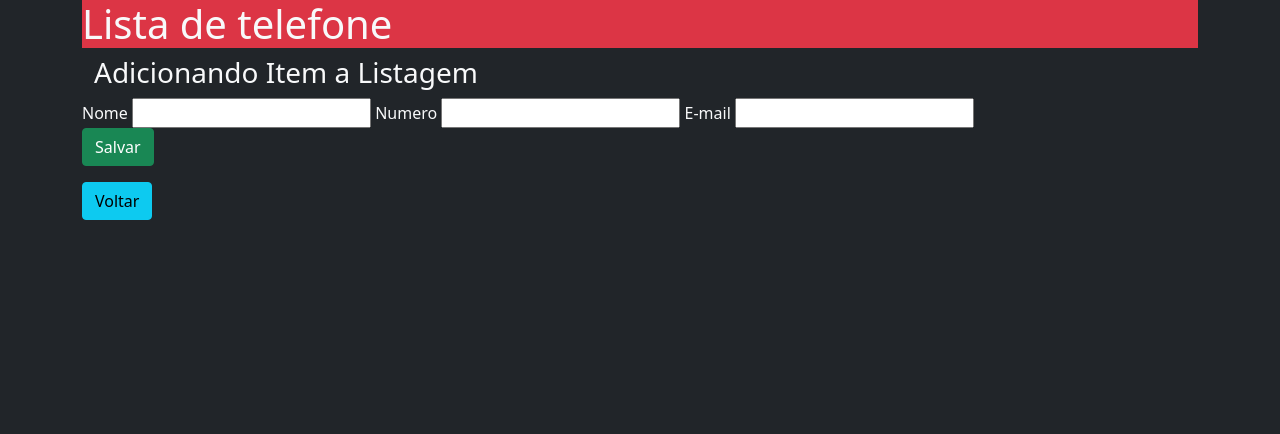
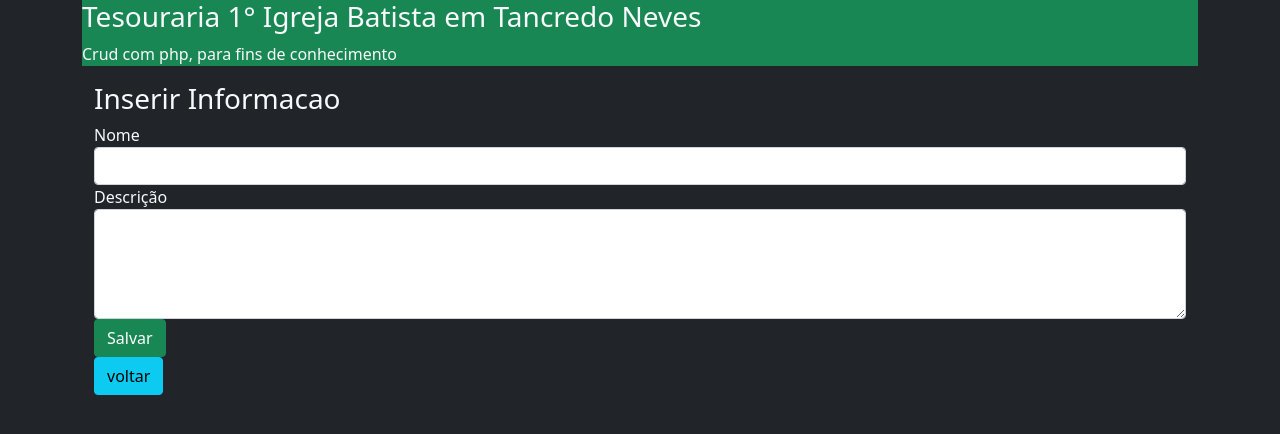
Before and after one commit to PietroCoelho/crud-php, a PHP site: page /cadastrar.php in a window 1280 px wide. Shown: the top 434 px of the page. Run offline with PHP 8.4, Linux system fonts and the light colour scheme.

Commit message:
feat:aplicando projeto novamente, e realizando estrutura de pastas para os arquivos

```diff
--- a/cadastrar.php
+++ b/cadastrar.php
@@ -1,23 +1,11 @@
 <?php
+// Obrigatório para chamada das classes
+require './vendor/autoload.php';
+// Obrigatório para chamada das classes
+$params = $_POST;
+if (isset($params) && !empty($params)) {
 
-/**
- * Adicionando autoload a página principal
- */
-
-use App\Entity\Contato;
-
-require './vendor/autoload.php';
+}
 include './template/header.php';
-include './includes/formulario.php';
+include './views/form.php';
 include './template/footer.php';
-
-
-/**
- * verificação simples
- * Válidação de dados passados
- */
-if (!empty($_POST['nome']) && !empty($_POST['numero']) && !empty($_POST['email'])) {
-
-    $contato = new Contato();
-    $contato->save($_POST);
-}
--- a/composer.json
+++ b/composer.json
@@ -1,7 +1,7 @@
 {
-    "name":"crud/php",
-    "autoload": {
-        "psr-4": {
+    "name": "crud/php",
+    "autoload":{
+        "psr-4":{
             "App\\":"app/"
         }
     }
--- a/includes/formulario.php
+++ /dev/null
@@ -1,26 +0,0 @@
-<main>
-    <div class="container">
-        <h3>Adicionando Item a Listagem</h3>
-    </div>
-
-    <form method="post">
-
-        <div class="form-group">
-            <label for="nome">Nome</label>
-            <input type="text" name="nome" id="nome">
-
-            <label for="numero">Numero</label>
-            <input type="text" name="numero" id="numero">
-
-            <label for="email">E-mail</label>
-            <input type="text" name="email" id="email">
-        </div>
-        <div class="form-group">
-            <input type="submit" id="salvar_form" value="Salvar" class="btn btn-success" />
-        </div>
-    </form>
-
-    <section class="mt-3">
-        <a href="../index.php"><button class="btn btn-info">Voltar</button></a>
-    </section>
-</main>
--- a/template/footer.php
+++ b/template/footer.php
@@ -1,4 +1,6 @@
+<!-- fechando tag div class="container" -->
 </div>
+
 <!-- Optional JavaScript; choose one of the two! -->
 
 <!-- Option 1: Bootstrap Bundle with Popper -->
--- a/template/header.php
+++ b/template/header.php
@@ -9,12 +9,13 @@
     <!-- Bootstrap CSS -->
     <link href="https://cdn.jsdelivr.net/npm/bootstrap@5.1.3/dist/css/bootstrap.min.css" rel="stylesheet" integrity="sha384-1BmE4kWBq78iYhFldvKuhfTAU6auU8tT94WrHftjDbrCEXSU1oBoqyl2QvZ6jIW3" crossorigin="anonymous">
 
-    <title>Hello, world!</title>
+    <title>Tesouraria</title>
 </head>
 
 <body class="bg-dark text-light">
-    <div class="container">
-
-        <div class="jumbotron bg-danger">
-            <h1>Lista de telefone</h1>
-        </div>
+<!-- abrindo tag -->
+<div class="container">
+    <div class="jumbotron bg-success">
+        <h3>Tesouraria 1° Igreja Batista em Tancredo Neves</h3>
+        <p>Crud com php, para fins de conhecimento</p>
+    </div>
--- /dev/null
+++ b/views/form.php
@@ -0,0 +1,21 @@
+<div class="container">
+    <h3>Inserir Informacao</h3>
+    <form method="POST">
+        <div class="form-group">
+            <label for="nome">Nome</label>
+            <input type="text" class="form-control" name="nome">
+        </div>
+
+        <div class="form-group">
+            <label for="descricao">Descrição</label>
+            <textarea name="descricao" id="" rows="4" cols="35" class="form-control"></textarea>
+        </div>
+
+        <div class="form-group">
+            <button class="btn btn-success" type="submit">Salvar</button>
+        </div>
+    </form>
+</div>
+<div class="container">
+    <a href="./index.php"><button class="btn btn-info">voltar</button></a>
+</div>
```
Also changed, not shown: app/Entity/Contato.php (deleted, +0 -26 lines), app/Model/Model.php (deleted, +0 -7 lines), includes/listagem.php (deleted, +0 -9 lines), index.php (+3 -5 lines), views/listagem.php (added, +9 -0 lines), README.md (deleted), app/Controller/UsuarioController.php (added), app/Core/DB.php (added), app/Model/Usuario.php (added), 5 other files.
